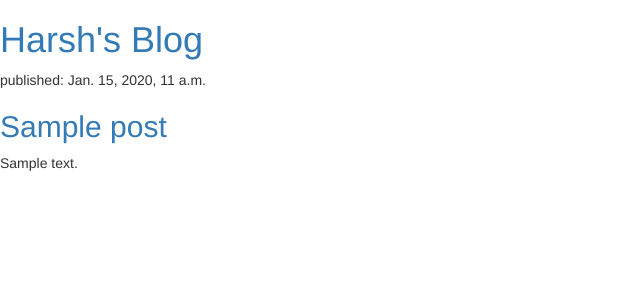
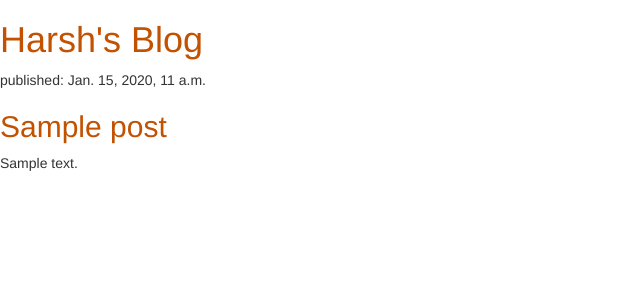
Before and after one commit to harshsanjiv/My-First-Blog, a Django app: template blog/templates/blog/post_list.html in a window 1280 px wide. Shown: the top 300 px of the page, without its empty margins (0-640 px from the left). Run offline with Django 3.2, Linux system fonts and the light colour scheme; the template is opened without the code that fills it: values that come from a table or form of the project are taken from there, others are empty; tables that the repository leaves empty hold one stand-in row (values such as "Sample post"); some libraries are stand-ins or nearby versions.

Commit message:
adding stylesheets

```diff
--- /dev/null
+++ b/blog/static/css/blog.css
@@ -0,0 +1,3 @@
+h1 a, h2 a{
+    color:#C25100;
+}
--- a/blog/templates/blog/post_list.html
+++ b/blog/templates/blog/post_list.html
@@ -1,8 +1,10 @@
 <html>
+    {% load static %}
     <head>
         <title>Harsh's Blog</title>
         <link rel="stylesheet" href="//maxcdn.bootstrapcdn.com/bootstrap/3.2.0/css/bootstrap.min.css">
         <link rel="stylesheet" href="//maxcdn.bootstrapcdn.com/bootstrap/3.2.0/css/bootstrap-theme.min.css">
+        <link rel="stylesheet" href="{% static 'css/blog.css' %}">
     </head>
     <body>
         <div>
```
